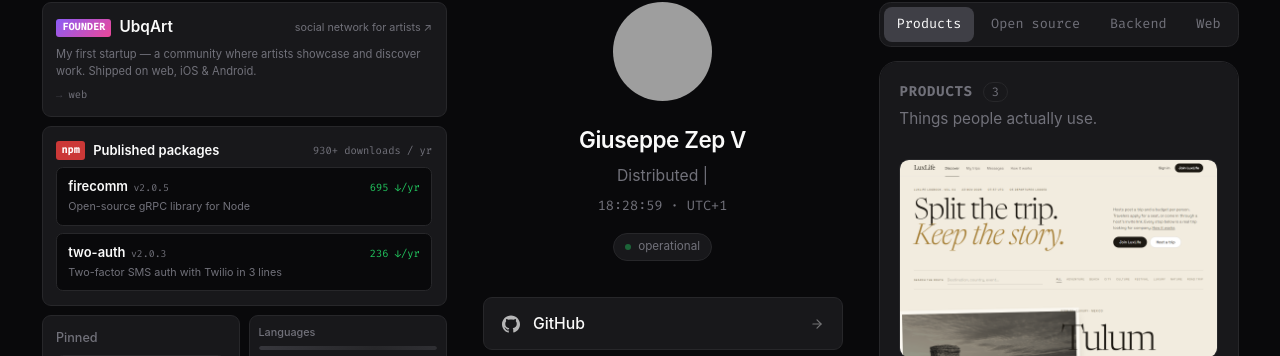
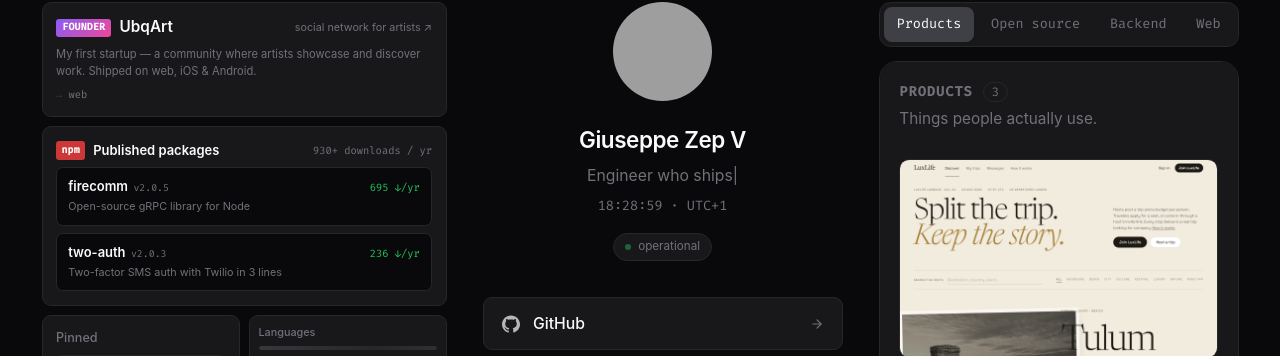
Before and after one commit to zepvalue/zepvalue.github.io, a Jekyll site: the page built from index.md, in a window 1280 px wide, cut to the strip 135-491 px from the top of the page. Built offline with Jekyll 4.4.1, drawn with Linux system fonts in a browser that asks for light colours; grey boxes are pictures that could not be loaded.

Commit message:
feat: one home title, Engineer who ships

```diff
--- a/_config.yml
+++ b/_config.yml
@@ -12,8 +12,7 @@ json:
   avatar: https://github.com/zepvalue.png
   # the bio is "typed" out under your name; add more lines for a rotating effect
   description:
-    - Backend Engineer
-    - Distributed systems · gRPC · Node
+    - Engineer who ships
   github_user: zepvalue
   # live local time is shown using this IANA timezone
   timezone: Europe/Rome
```
Also changed, not shown: 1 other file.
